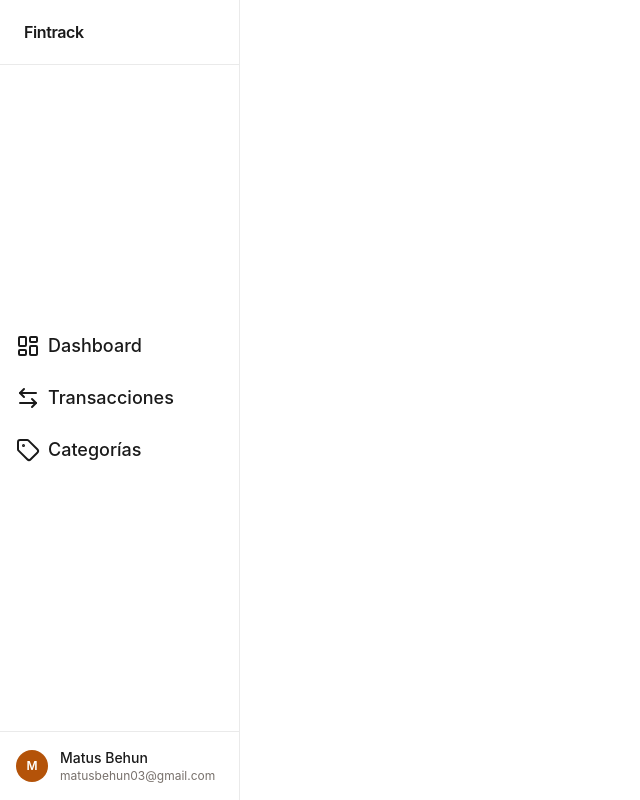
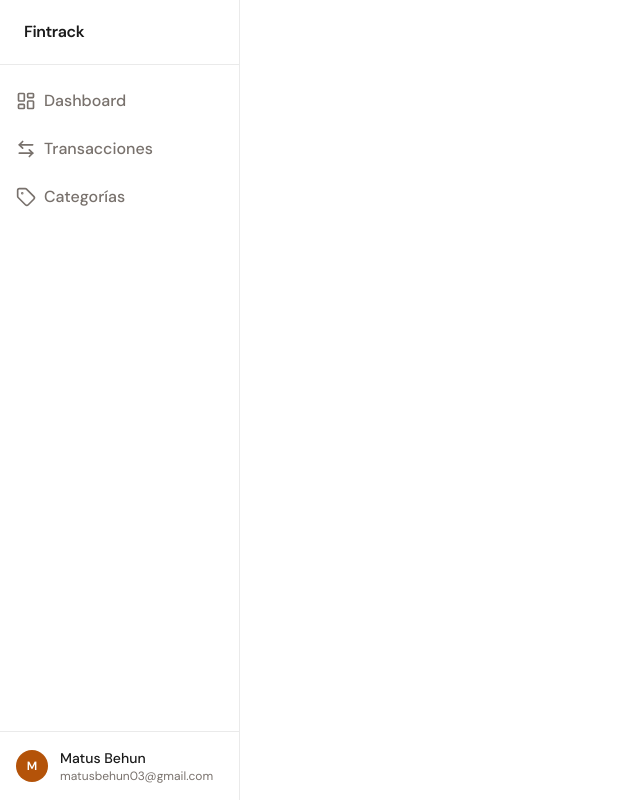
Before and after one commit to Matusbh/FinTrack, a React (Vite) app: page / in a window 1280 px wide. Shown: the whole page, without its empty margins (0-640 px from the left). Built offline with nearby package versions, Linux system fonts and the light colour scheme.

Commit message:
feat: terminado aside

```diff
--- a/src/components/layout/Header.jsx
+++ b/src/components/layout/Header.jsx
@@ -4,27 +4,27 @@ import Sidebar from "../layout/Sidebar.jsx";
 export default function Header() {
   return (
     <>
-      <aside class="fixed inset-y-0 left-0 w-60 bg-white border-r border-[#EAEAEA] flex flex-col justify-between z-10">
-        <div class="px-6 py-5 border-b border-[#EAEAEA]">
+      <aside className="fixed inset-y-0 left-0 w-60 bg-white border-r border-[#EAEAEA] flex flex-col z-10">
+        <div className="px-6 py-5 border-b border-[#EAEAEA]">
           <span className="text-base font-semibold text-[#1A1A1A] tracking-tight">
             Fintrack
           </span>
         </div>
 
-        <div>
+        <div className="flex flex-col flex-1 mt-3">
           <Sidebar />
         </div>
 
-        <div class="px-4 py-4 border-t border-[#EAEAEA]">
-          <div class="flex items-center gap-3">
-            <div class="w-8 h-8 rounded-full bg-[#B45309] flex items-center justify-center text-white text-xs font-semibold shrink-0">
+        <div className="px-4 py-4 border-t border-[#EAEAEA] mt-auto">
+          <div className="flex items-center gap-3">
+            <div className="w-8 h-8 rounded-full bg-[#B45309] flex items-center justify-center text-white text-xs font-semibold shrink-0">
               M
             </div>
-            <div class="flex-1 min-w-0">
-              <p class="text-sm font-medium text-[#1A1A1A] truncate">
+            <div className="flex-1 min-w-0">
+              <p className="text-sm font-medium text-[#1A1A1A] truncate">
                 Matus Behun
               </p>
-              <p class="text-xs text-[#78716C] truncate">
+              <p className="text-xs text-[#78716C] truncate">
                 matusbehun03@gmail.com
               </p>
             </div>
--- a/src/components/layout/Sidebar.jsx
+++ b/src/components/layout/Sidebar.jsx
@@ -6,29 +6,33 @@ import { LayoutDashboard, ArrowLeftRight, Tag } from "lucide-react";
 export default function Sidebar() {
   return (
     <>
+      <div className="flex flex-col gap-1 ">
+        <nav>
           <NavLink
             to="/dashboard"
-        className="flex items-center gap-2 text-[#1A1A1A] font-medium text-lg px-4 py-3 rounded-lg hover:bg-gray-100 transition-colors"
+            className="flex items-center gap-2 font-medium text-md px-4 py-3 rounded-lg hover:bg-gray-100 transition-colors"
           >
-        <LayoutDashboard />
+            <LayoutDashboard size={20} />
             Dashboard
           </NavLink>
 
           <NavLink
             to="/transactions"
-        className="flex items-center gap-2 text-[#1A1A1A] font-medium text-lg px-4 py-3 rounded-lg hover:bg-gray-100 transition-colors"
+            className="flex items-center gap-2 font-medium text-md px-4 py-3 rounded-lg hover:bg-gray-100 transition-colors"
           >
-        <ArrowLeftRight />
+            <ArrowLeftRight size={20} />
             Transacciones
           </NavLink>
 
           <NavLink
             to="/categories"
-        className="flex items-center gap-2 text-[#1A1A1A] font-medium text-lg px-4 py-3 rounded-lg hover:bg-gray-100 transition-colors"
+            className="flex items-center gap-2 font-medium text-md px-4 py-3 rounded-lg hover:bg-gray-100 transition-colors"
           >
-        <Tag />
+            <Tag size={20} />
             Categorías
           </NavLink>
+        </nav>
+      </div>
     </>
   );
 }
--- a/src/index.css
+++ b/src/index.css
@@ -1,4 +1,15 @@
 @import "tailwindcss";
+
+body {
+  font-family: "DM Sans", system-ui, sans-serif;
+  color: #78716c;
+}
+
+#root {
+  width: 1126px;
+  max-width: 100%;
+  min-height: screen-height;
+}
 
 @theme {
   --font-dm: "DM Sans", sans-serif;
```
Lines whose indentation alone changed are shown as unchanged.
